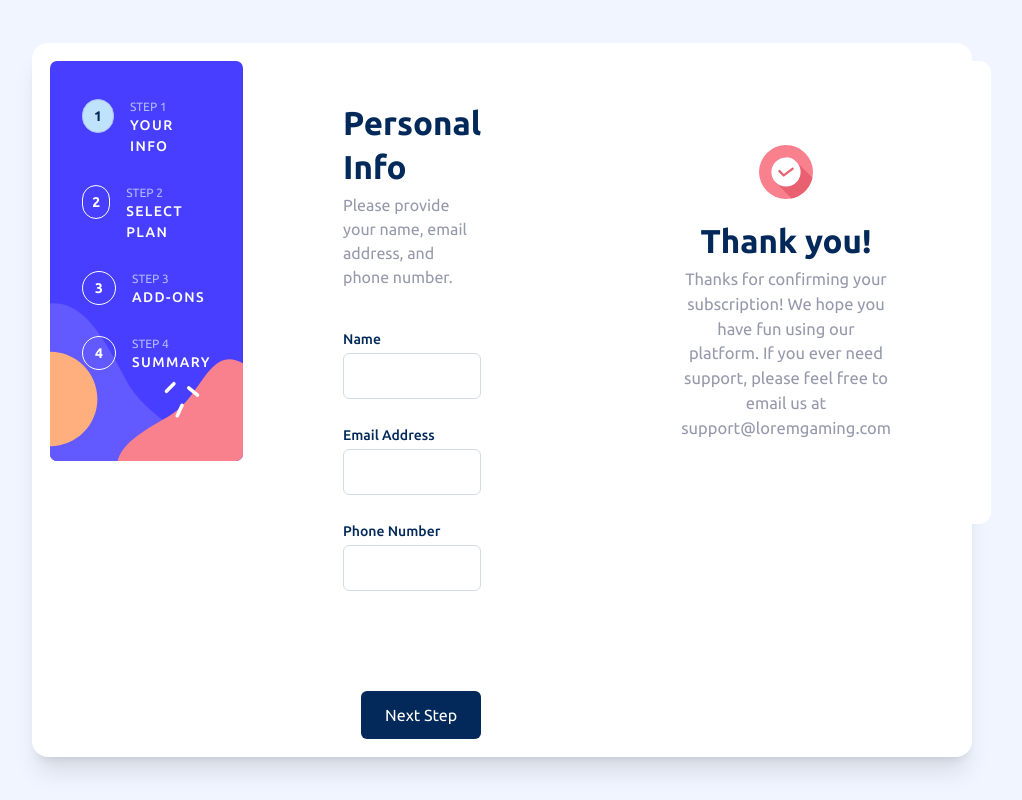
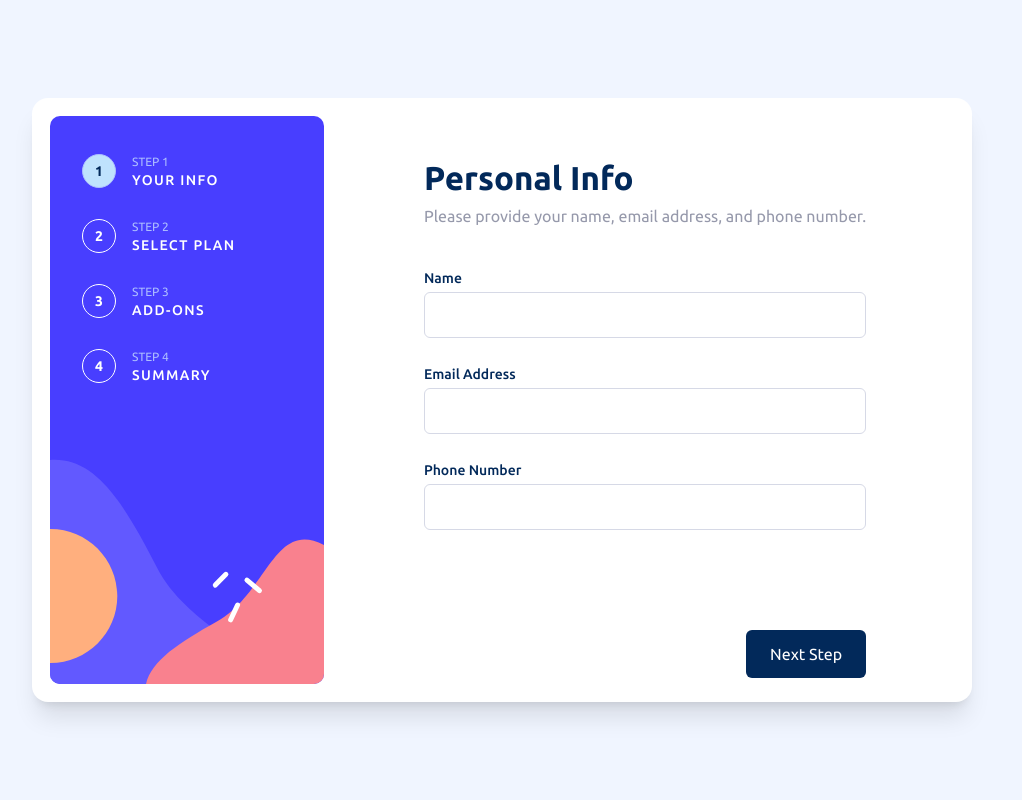
Before and after one commit to aiminnano/FMSMultistepForm, a React (Vite) app: page / in a window 1280 px wide. Shown: the whole page, without its empty margins (138-1160 px from the left). Built offline with nearby package versions, Linux system fonts and the light colour scheme.

Commit message:
finished desktop design

```diff
--- a/src/components/ThankYou.jsx
+++ b/src/components/ThankYou.jsx
@@ -3,10 +3,10 @@ import thankyou from '../../assets/images/icon-thank-you.svg'
 function ThankYou(){
     return(
         <>
-            <div className="flex flex-col gap-30 md:gap-20 w-full">
-                <div className="relative z-1 flex flex-col items-start shadow-2xl md:shadow-none rounded-xl gap-5 md:gap-6 w-full max-w-[768px] p-5 pt-8 pb-8 md:p-10 md:pl-25 md:pr-25 md:max-w-[643px] bg-white">
-                    <div className="flex flex-col items-center gap-2 text-center mt-11 mb-11 md:gap-1">
-                        <img src={thankyou} className='w-13.5 h-13.5 mb-4' alt="check-icon" />
+            <div className="hidden flex flex-col md:justify-center gap-30 md:gap-20 w-full h-[568px]">
+                <div className="relative z-1 flex flex-col items-start shadow-2xl md:shadow-none rounded-xl gap-5 md:gap-6 w-full max-w-[768px] p-5 pt-8 pb-8 md:p-10 md:pl-24 md:pr-24 md:max-w-[643px] bg-white">
+                    <div className="flex flex-col items-center gap-2 text-center mt-11 mb-11 md:gap-3">
+                        <img src={thankyou} className='w-13.5 h-13.5 mb-4  md:w-20 md:h-20' alt="check-icon" />
                         <h1 className="text-2xl md:text-[33px] font-bold text-blue950">Thank you!</h1>
                         <p className="text-grey500 text-[16.5px]">Thanks for confirming your subscription! We hope you have fun using our platform. If you ever need support, please feel free to email us at support@loremgaming.com</p>
                     </div>
```
